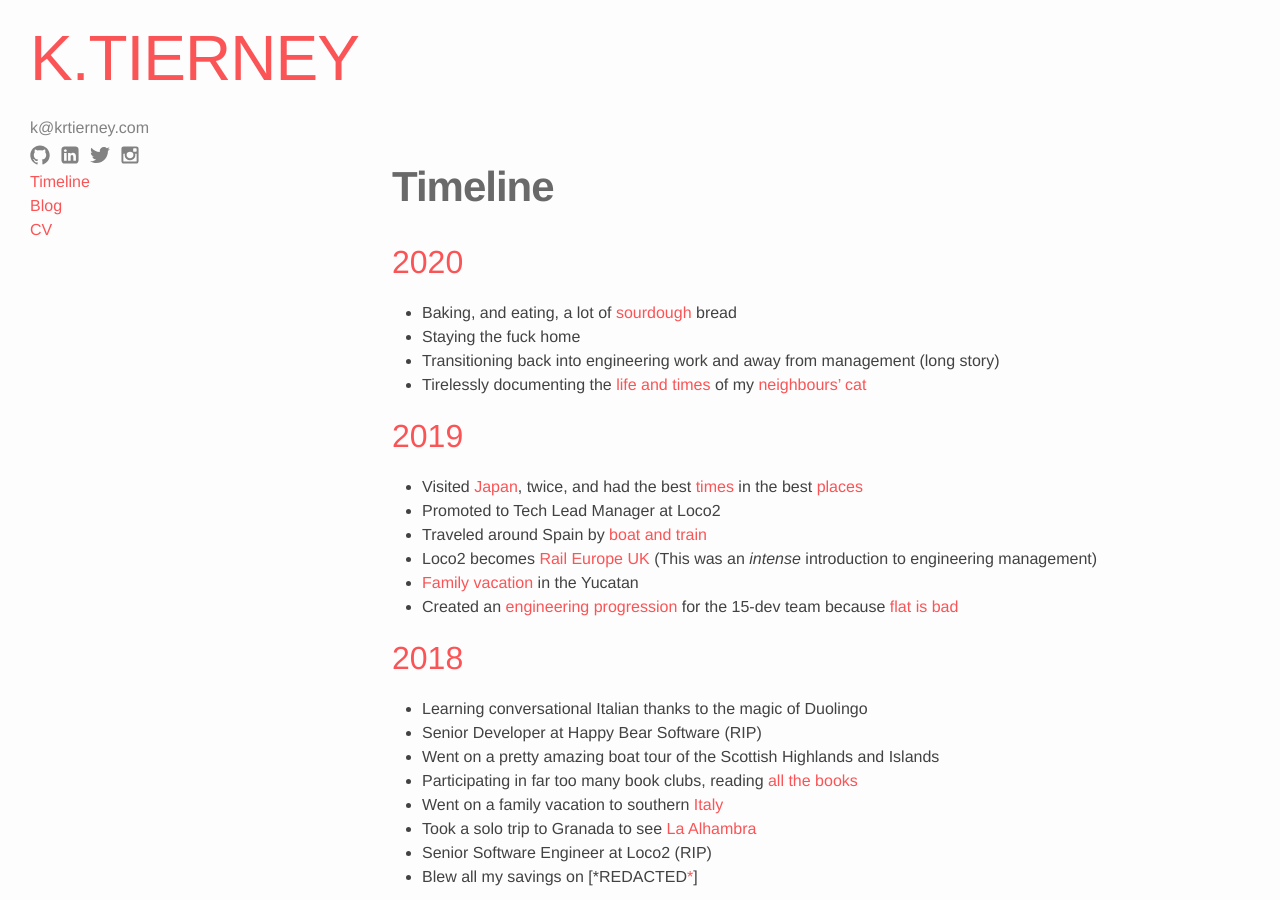
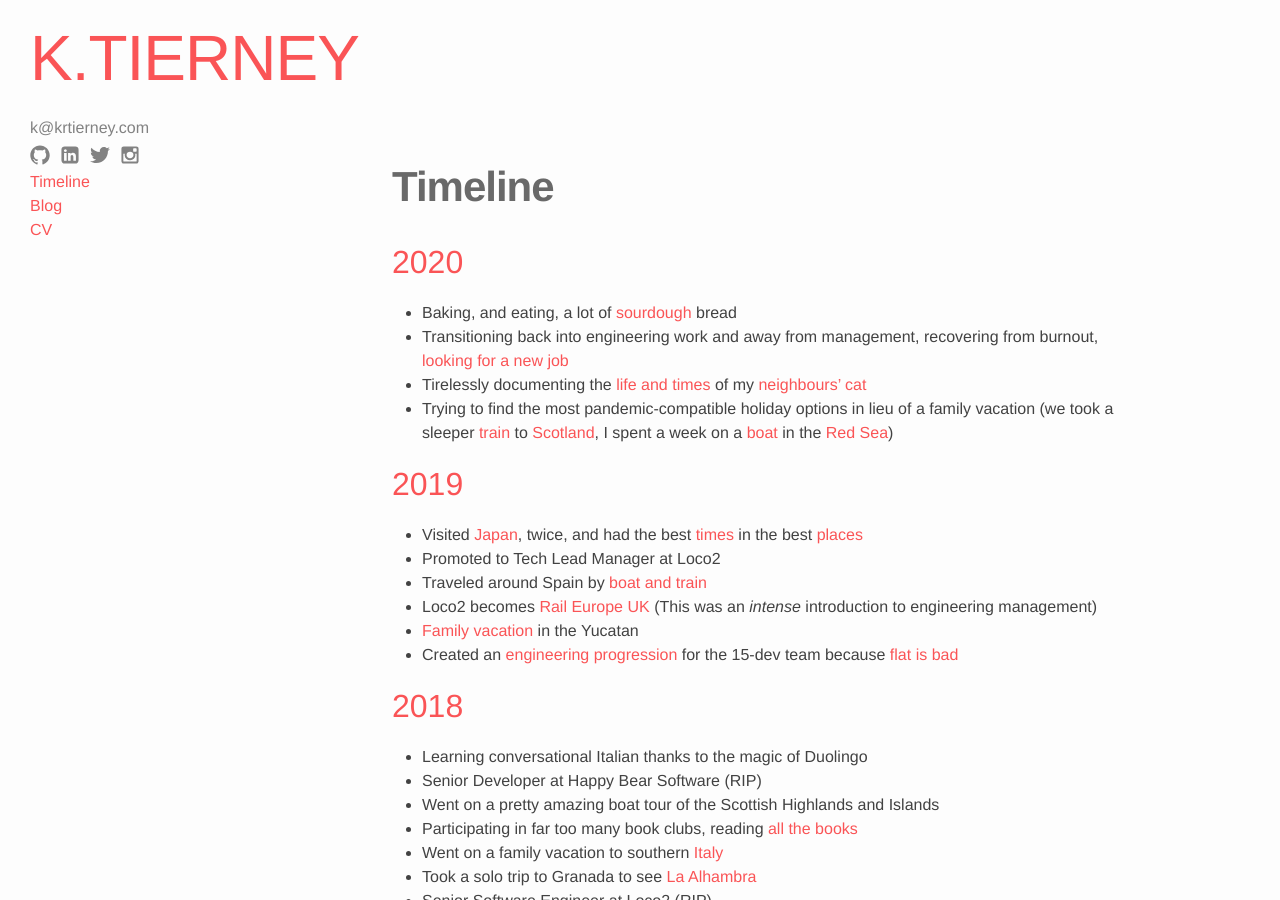
Before and after one commit to krtierney/krtierney.github.io, a Jekyll site: the page built from about.md, in a window 1280 px wide and 900 px high. Built offline with Jekyll 4.4.1, drawn with Linux system fonts in a browser that asks for light colours.

Commit message:
Update timeline

```diff
--- a/about.md
+++ b/about.md
@@ -8,9 +8,9 @@ published: true
 ## 2020
 
 * Baking, and eating, a lot of [sourdough](https://www.instagram.com/p/B9O_pi7BweR/) bread
-* Staying the fuck home
-* Transitioning back into engineering work and away from management (long story)
+* Transitioning back into engineering work and away from management, recovering from burnout, [looking for a new job](https://github.com/krtierney)
 * Tirelessly documenting the [life and times](https://www.instagram.com/p/B9z8BGchEgq/) of my [neighbours' cat](https://www.instagram.com/p/B97Pgpml_KG/)
+* Trying to find the most pandemic-compatible holiday options in lieu of a family vacation (we took a sleeper [train](https://www.instagram.com/p/CF4zbUtlzX1/) to [Scotland](https://www.instagram.com/p/CF6loB-lvWM/), I spent a week on a [boat](https://www.instagram.com/p/CGc9i6HluUX/) in the [Red Sea](https://www.instagram.com/p/CGbwtc5FpZt/))
 
 ## 2019
 
```
